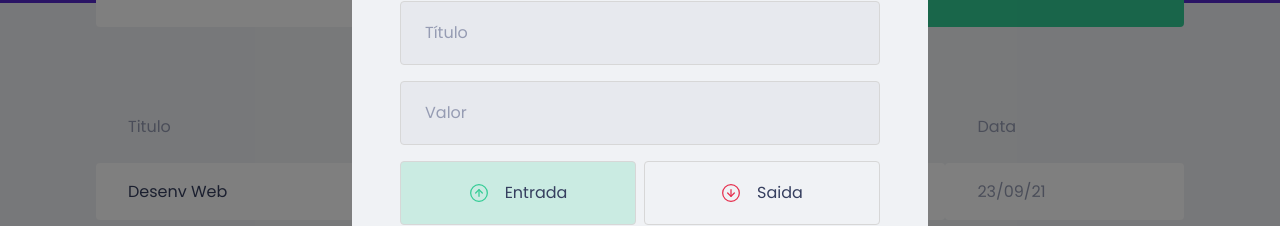
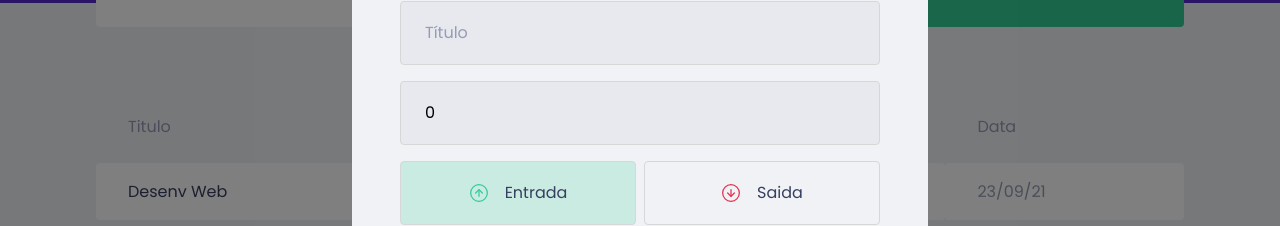
Before and after one commit to mnzlucas/02-dtmoney, a React (Create React App) app: page / in a window 1280 px wide. Both pictures are taken after a click on the button "Nova transação". Shown: the part 237-463 px from the top of the page. Built offline with nearby package versions, Linux system fonts and the light colour scheme; no server answers; what miragejs would draw is missing.

Commit message:
saving data from form

```diff
--- a/src/components/NewTransactionModal/index.tsx
+++ b/src/components/NewTransactionModal/index.tsx
@@ -1,5 +1,5 @@
 
-import { useState } from 'react';
+import { FormEvent, useState } from 'react';
 import Modal from 'react-modal';
 import closeImg from '../../assets/close.svg';
 import incomeImg from '../../assets/income.svg';
@@ -13,7 +13,15 @@
 }
 export function NewTransactionModal({ isOpen, onRequestClose }: NewTransactionModalProps) {
 
-  const [type, setType] = useState('deposit')
+  const [title, setTitle] = useState('');
+  const [category, setCategory] = useState('');
+  const [value, setValue] = useState(0);
+
+  const [type, setType] = useState('deposit');
+
+  function handleCreateNewTransaction(event: FormEvent ) {
+    event.preventDefault();
+  }
 
   return (
     <Modal
@@ -30,17 +38,21 @@
         <img src={closeImg} alt="Fechar Modal" />
       </button>
 
-      <Container>
+      <Container onSubmit={handleCreateNewTransaction}>
         <h2>Cadastrar Transação</h2>
 
         <input
           placeholder="Título"
-        />
+          value={title}
+          onChange={event => setTitle(event.target.value)}
+          />
 
         <input
           type="number"
           placeholder="Valor"
-        />
+          value={value}
+          onChange={event => setValue(Number(event.target.value))}
+          />
 
         <TransactionTypeContainer>
           <RadioBox type="button"
@@ -64,6 +76,8 @@
 
         <input
           placeholder="Categoria"
+          value={category}
+          onChange={event => setCategory(event.target.value)}
         />
 
         <button type="submit">
```
